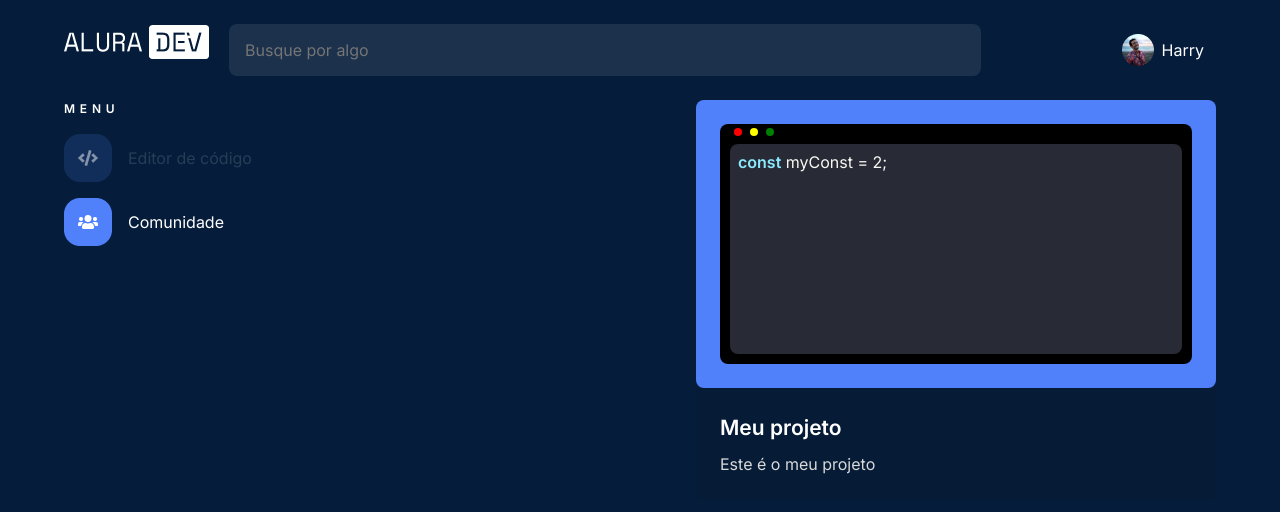
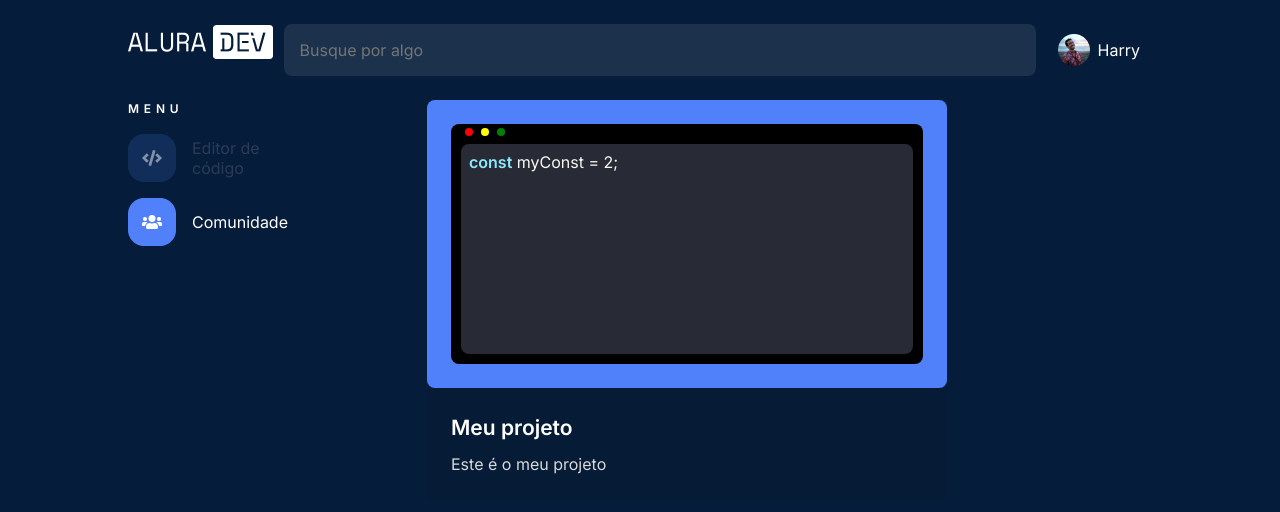
Before and after one commit to Rute-r/alura-dev, a React (Vite) app: page /comunidade in a window 1280 px wide. Shown: the top 512 px of the page. Built offline with nearby package versions, Linux system fonts and the light colour scheme.

Commit message:
card e interações

```diff
--- a/src/components/Author/index.jsx
+++ b/src/components/Author/index.jsx
@@ -4,7 +4,6 @@ import author1x from '../../assets/images/author.png';
 const Container = styled.div`
   width: 106px;
   padding: 12px;
-  margin-left: 109px;
   display: flex;
   justify-content: end;
   align-items: center;
--- a/src/components/Header/index.jsx
+++ b/src/components/Header/index.jsx
@@ -4,7 +4,7 @@ import SearchBar from '../../components/SearchBar';
 import Author from '../../components/Author';
 
 const HeaderContainer = styled.header`
-  width: 90vw;
+  width: 80vw;
   height: 100px;
   display: flex;
   justify-content: space-between;
--- a/src/components/ManuNav/index.jsx
+++ b/src/components/ManuNav/index.jsx
@@ -7,13 +7,18 @@ const Ul = styled.ul`
   list-style: none;
 `;
 
+const Aside = styled.aside`
+  width: 189px;
+  margin-right: 123px;
+`;
+
 function MenuNav() {
   const location = useLocation();
   const { pathname } = location;
   const splitLocation = pathname.split('/');
 
   return (
-    <aside>
+    <Aside>
       <MenuTitle>Menu</MenuTitle>
       <nav>
         <Ul>
@@ -33,7 +38,7 @@ function MenuNav() {
           </MenuItem>
         </Ul>
       </nav>
-    </aside>
+    </Aside>
   );
 }
 
--- a/src/components/ProjectCard/index.jsx
+++ b/src/components/ProjectCard/index.jsx
@@ -1,7 +1,23 @@
+import Author from '../../components/Author';
 import Tab from '../../components/Tab';
 import SyntaxHighlighter from 'react-syntax-highlighter';
 import * as themes from 'react-syntax-highlighter/dist/esm/styles/hljs';
 import styled from 'styled-components';
+import { AiFillHeart, AiOutlineHeart } from 'react-icons/ai';
+import { FaComment } from 'react-icons/fa';
+
+const Div = styled.div`
+  display: flex;
+  flex-direction: column;
+  &:hover {
+    .hoverCard {
+      display: flex;
+    }
+    .hoverContent {
+      border-radius: 0;
+    }
+  }
+`;
 
 const Container = styled.div`
   width: 520px;
@@ -45,10 +61,35 @@ const Description = styled.p`
   line-height: var(--body-line-height);
 `;
 
+const CardInteractions = styled.div`
+  display: none;
+  padding: 8px;
+  justify-content: space-between;
+  align-items: center;
+  width: 520px;
+  color: var(--white);
+  background-color: var(--black-background);
+  border-radius: 0 0 8px 8px;
+`;
+
+const Heart = styled(AiFillHeart)`
+  transform: scale(1.5);
+`;
+
+const Comment = styled(FaComment)`
+  transform: scale(1.5);
+`;
+
+const IconsContainer = styled.div`
+  width: 150px;
+  display: flex;
+  justify-content: space-around;
+`;
+
 // eslint-disable-next-line react/prop-types
 function ProjectCard({ title, description, backgroundColor, theme, language, code }) {
   return (
-    <div>
+    <Div>
       <Container $containerBackgroundColor={backgroundColor}>
         <Tab>
           <TextHiglighted language={language} style={themes[theme]}>
@@ -56,11 +97,18 @@ function ProjectCard({ title, description, backgroundColor, theme, language, cod
           </TextHiglighted>
         </Tab>
       </Container>
-      <CardContent>
+      <CardContent className="hoverContent">
         <Title>{title}</Title>
         <Description>{description}</Description>
       </CardContent>
-    </div>
+      <CardInteractions className="hoverCard">
+        <IconsContainer>
+          <Comment />
+          <Heart />
+        </IconsContainer>
+        <Author />
+      </CardInteractions>
+    </Div>
   );
 }
 
--- a/src/pages/Community/index.jsx
+++ b/src/pages/Community/index.jsx
@@ -1,5 +1,12 @@
+import styled from 'styled-components';
 import ProjectCard from '../../components/ProjectCard';
 import { useState } from 'react';
+
+const Container = styled.section`
+  width: 100%;
+  display: flex;
+  justify-content: space-between;
+`;
 
 function Community() {
   const [projects, setProjects] = useState([
@@ -14,7 +21,7 @@ function Community() {
   ]);
 
   return (
-    <>
+    <Container>
       {projects.map((project) => (
         <ProjectCard
           key={project.title}
@@ -25,7 +32,7 @@ function Community() {
           language={project.language}
           theme={project.theme}></ProjectCard>
       ))}
-    </>
+    </Container>
   );
 }
 
--- a/src/pages/DefaultPage/index.jsx
+++ b/src/pages/DefaultPage/index.jsx
@@ -5,9 +5,9 @@ import styled from 'styled-components';
 
 const Container = styled.main`
   display: flex;
+  width: 80vw;
+  margin: auto;
   justify-content: space-between;
-  width: 90vw;
-  margin: auto;
 `;
 
 function DefaultPage() {
```
